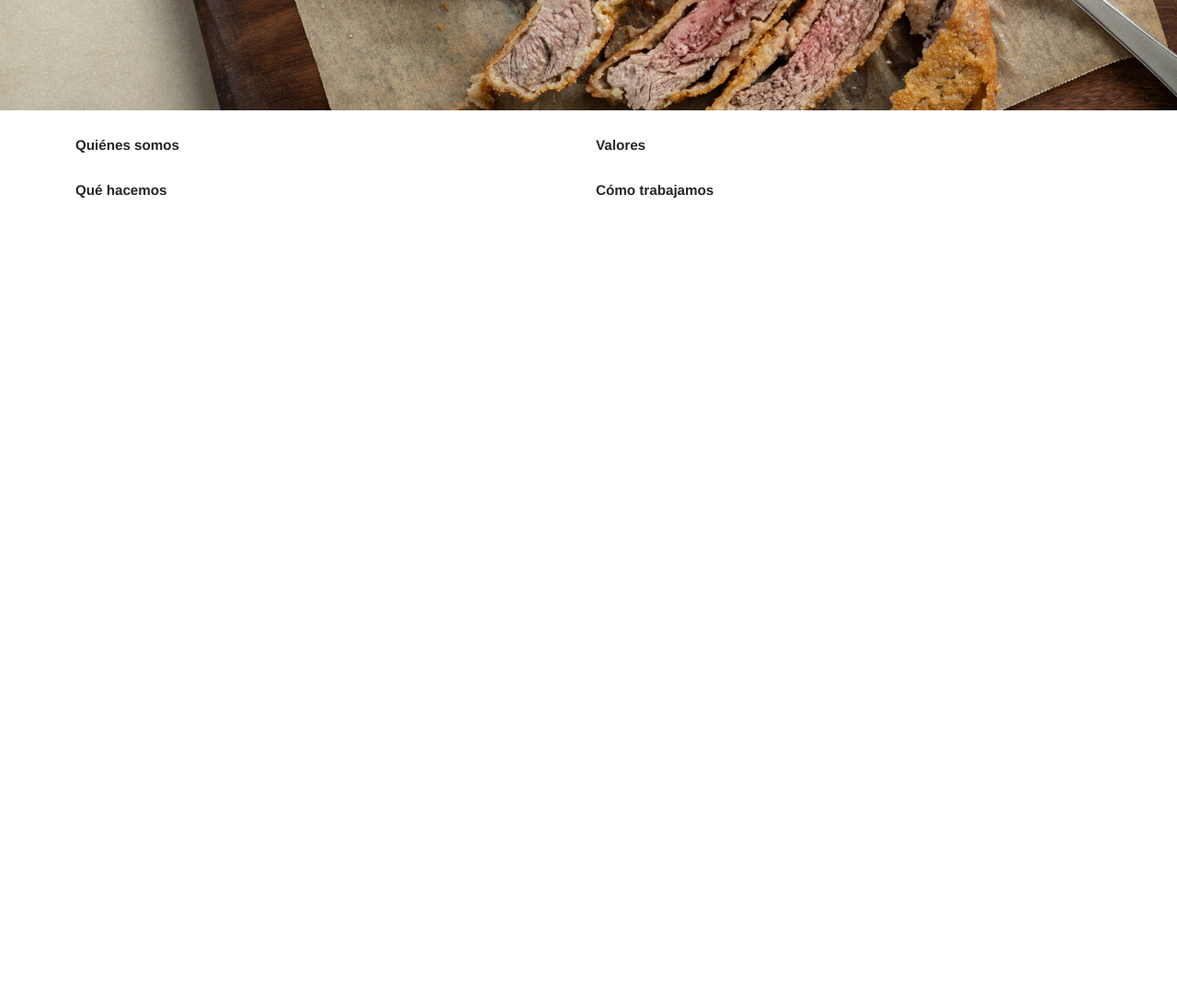
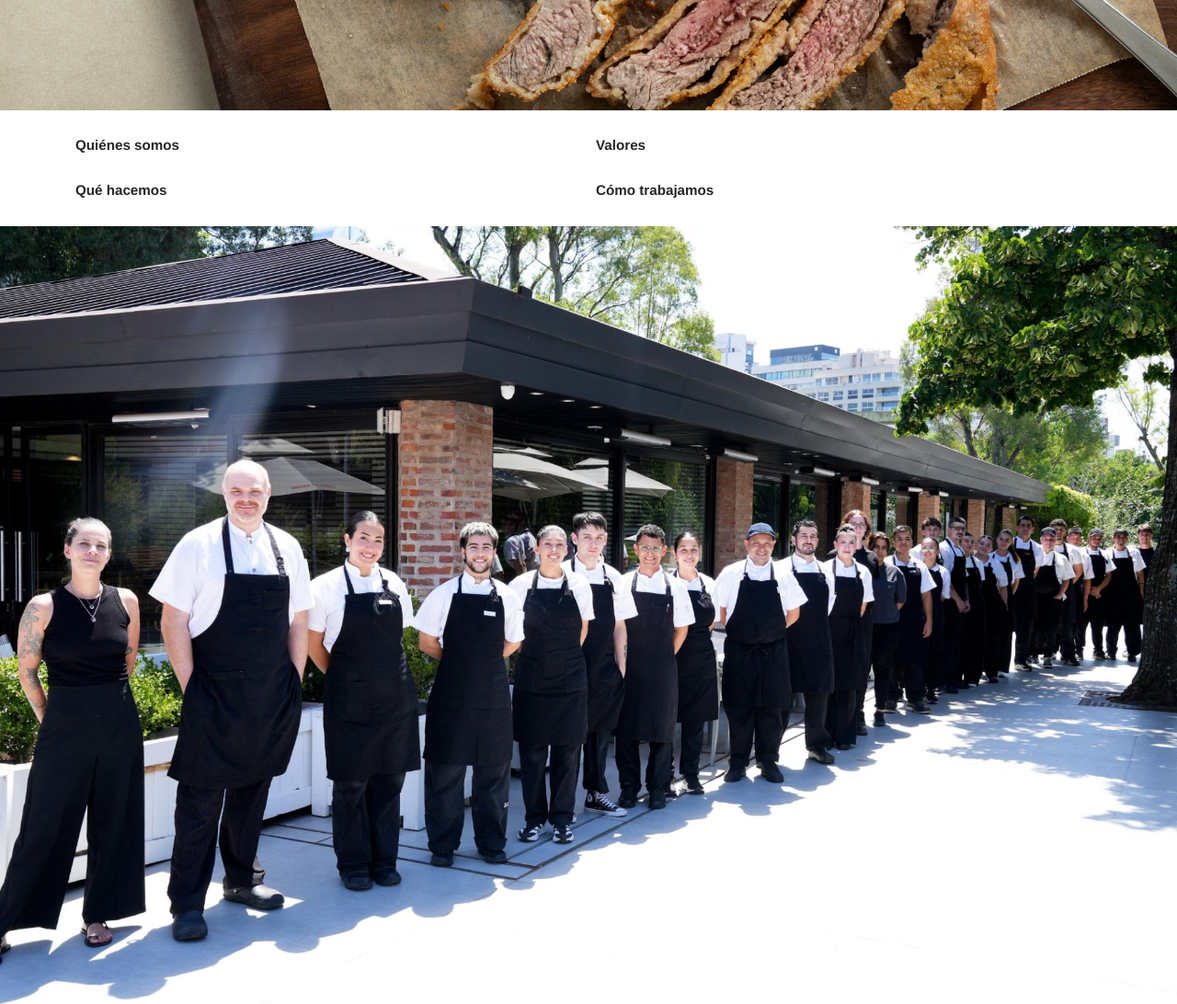
Before and after one commit to juanpierazzoli-source/lpc, a plain HTML site: page index.html in a window 1280 px wide. Shown: the part 1480-2572 px from the top of the page at 92% size. Before the commit the page ends 2400 px from the top, so only its background shows below. Drawn offline with Linux system fonts and the light colour scheme.

Commit message:
feat: foto del equipo al cierre de la sección Quiénes somos
Full-bleed bajo los cuatro ítems. El hueco sobre la foto sale del mismo
token --section-gap que separa el showcase de esta sección, así ambos
espacios no pueden desincronizarse. La foto sigue a los ítems en el flujo,
de modo que al abrirse un panel baja con su propio easing de 520ms.

```diff
--- a/index.html
+++ b/index.html
@@ -29,6 +29,9 @@
     --fade: 700ms;
     --gutter: 6.4vw;
     --dim: 0.1;
+    /* The breathing room a section leaves at its own edge. One token, so the
+       gap above "Quiénes somos" and the gap above the team photo stay equal. */
+    --section-gap: 1.7rem;
   }
 
   * { box-sizing: border-box; }
@@ -216,7 +219,11 @@
     min-height: 100svh;
     /* Same top offset the nav has in the showcase, so the first word sits
        at the same distance from its section's edge. */
-    padding: 1.7rem var(--gutter);
+    padding: var(--section-gap) var(--gutter);
+    /* Column flex so the photo can sit on the section's bottom edge when the
+       items are closed and the viewport is taller than the content. */
+    display: flex;
+    flex-direction: column;
   }
 
   /* Two columns, filled top-to-bottom: items 1-2 left, items 3-4 right.
@@ -224,6 +231,9 @@
      nav column starts, and shared grid rows keep both columns aligned. */
   .about-inner {
     width: 100%;
+    flex: 0 0 auto;
+    /* The gap the photo is never allowed to come closer than. */
+    margin-bottom: var(--section-gap);
     display: grid;
     grid-template-columns: repeat(2, 1fr);
     grid-template-rows: auto auto;
@@ -333,6 +343,25 @@
     transition: opacity 420ms ease 120ms;
   }
 
+  /* The team photo closes the section. It simply follows the items in flow,
+     so when a panel grows the photo is carried down with it, on the panel's
+     own 520ms easing — no animation of its own is needed.
+     Negative margins cancel the section padding so it bleeds to the edges.
+     `margin-top: auto` parks it on the section's bottom edge; the gap above
+     it is .about-inner's margin-bottom — exactly one --section-gap, the same
+     distance that separates the showcase from this section — plus whatever
+     slack a tall viewport leaves over. Once the items are open there is no
+     slack left and the gap is exactly --section-gap. */
+  .about-photo {
+    display: block;
+    flex: 0 0 auto;
+    width: calc(100% + 2 * var(--gutter));
+    height: auto;
+    margin: auto
+            calc(-1 * var(--gutter))
+            calc(-1 * var(--section-gap));
+  }
+
   @media (prefers-reduced-motion: reduce) {
     .panel,
     .panel-inner { transition: none; }
@@ -341,14 +370,15 @@
   /* ---------- Mobile ---------- */
 
   @media (max-width: 768px) {
-    :root { --gutter: 7vw; }
+    :root {
+      --gutter: 7vw;
+      --section-gap: 1.4rem;
+    }
 
     .logo { width: min(52vmin, 320px); }
     .statement { width: min(84vw, 460px); }
 
     .bar { padding: 1.4rem var(--gutter) 0; }
-
-    #about { padding: 1.4rem var(--gutter); }
 
     .nav {
       grid-template-columns: repeat(2, 1fr);
@@ -489,6 +519,9 @@
       </article>
 
     </div>
+
+    <img class="about-photo" src="assets/img/equipo.jpg" width="2000" height="1334"
+         alt="El equipo de Los Petersen Cocineros &amp; Cía. en la vereda del restaurante.">
   </section>
 
 <script>
```
Also changed, not shown: assets/img/equipo.jpg (added).
